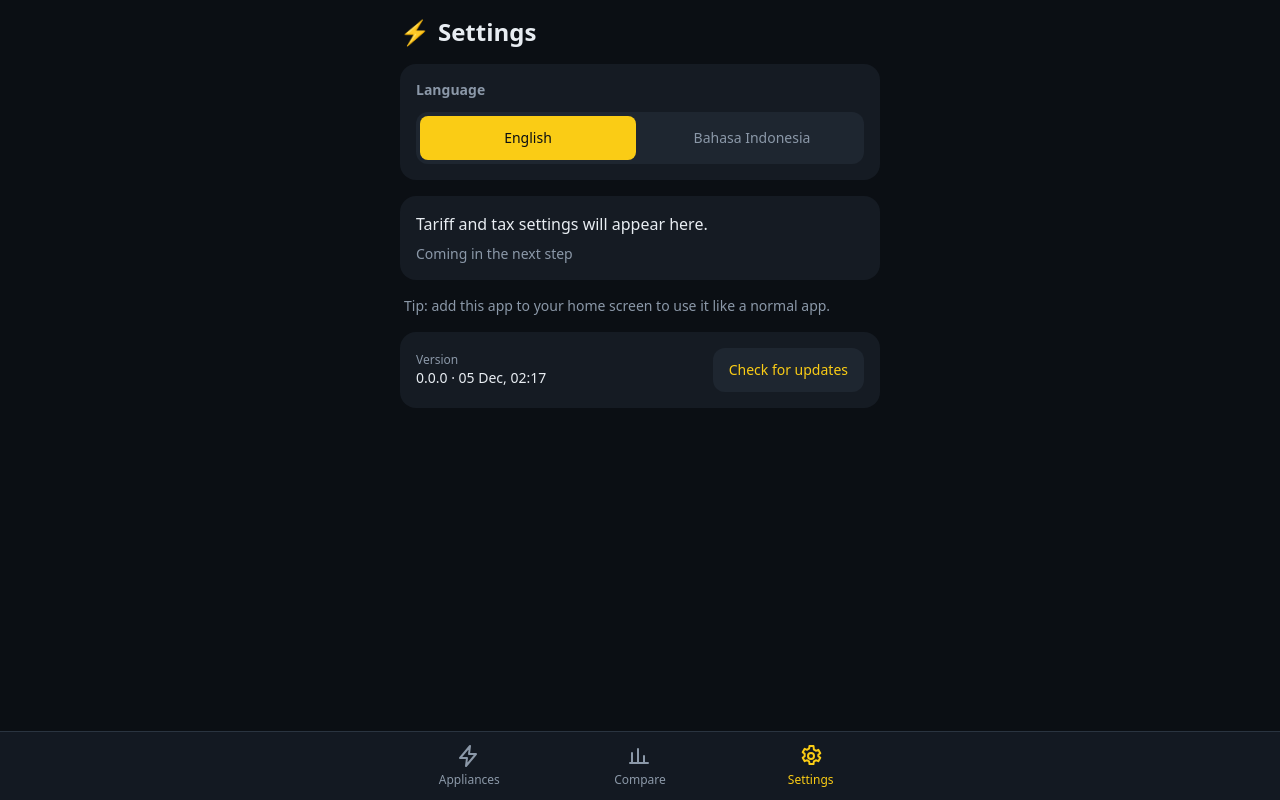
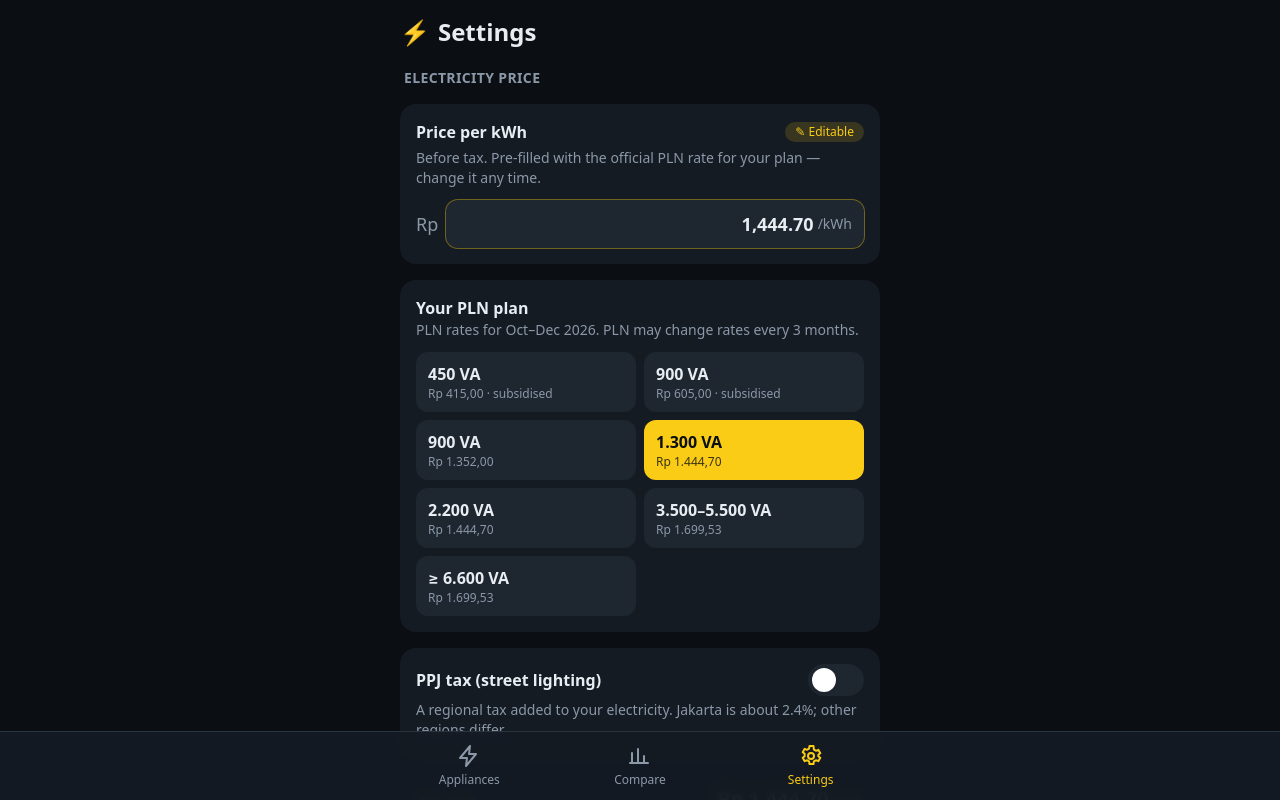
Before and after one commit to michaelygini-droid/electricity-App, a React (Vite) app: page / in a window 1280 px wide. Both pictures are taken after a click on the button "Settings". Shown: the top 800 px of the page. Built offline with nearby package versions, Linux system fonts and the light colour scheme.

Commit message:
Step 5: tariff settings (editable price, PLN plan picks, PPJ toggle, reset)
Co-Authored-By: Claude Opus 5.5 <noreply@anthropic.com>
Claude-Session: https://claude.ai/code/session_01Dih58DpCNZmpQSVV4FNJ8W

```diff
--- a/package.json
+++ b/package.json
@@ -1,7 +1,7 @@
 {
   "name": "electricity-app",
   "private": true,
-  "version": "0.4.1",
+  "version": "0.5.0",
   "type": "module",
   "scripts": {
     "dev": "vite",
--- a/src/components/NumberField.tsx
+++ b/src/components/NumberField.tsx
@@ -1,4 +1,4 @@
-import { useEffect, useState } from 'react'
+import { useState } from 'react'
 import { useI18n } from '../i18n'
 
 interface Props {
@@ -11,21 +11,27 @@ interface Props {
   label: string
   className?: string
   decimals?: number
+  /** Always show all decimals and thousands dots, e.g. 1.444,70 (for prices). */
+  money?: boolean
 }
 
 /**
  * A number box that is friendly on phones: opens the number keyboard,
  * accepts both "2.5" and "2,5", and only applies valid numbers.
  */
-export function NumberField({ value, onChange, min = 0, max = Infinity, suffix, label, className = '', decimals = 2 }: Props) {
+export function NumberField({ value, onChange, min = 0, max = Infinity, suffix, label, className = '', decimals = 2, money = false }: Props) {
   const { lang } = useI18n()
   // Indonesian uses a decimal comma: 2,5
-  const show = (v: number) => { const s = String(Number(v.toFixed(decimals))); return lang === 'id' ? s.replace('.', ',') : s }
-  const [text, setText] = useState(show(value))
-  const [focused, setFocused] = useState(false)
-
-  // Follow outside changes (e.g. the slider) while not typing.
-  useEffect(() => { if (!focused) setText(show(value)) }, [value, focused, lang]) // eslint-disable-line react-hooks/exhaustive-deps
+  const show = (v: number) => {
+    if (money) return v.toLocaleString(lang === 'id' ? 'id-ID' : 'en-US', { minimumFractionDigits: decimals, maximumFractionDigits: decimals })
+    const s = String(Number(v.toFixed(decimals)))
+    return lang === 'id' ? s.replace('.', ',') : s
+  }
+  // Plain text for editing (no thousands separators).
+  const edit = (v: number) => { const s = String(Number(v.toFixed(decimals))); return lang === 'id' ? s.replace('.', ',') : s }
+  // While typing we show exactly what was typed; otherwise always the saved value
+  // (so outside changes, like the slider or a plan button, show up immediately).
+  const [draft, setDraft] = useState<string | null>(null)
 
   const commit = (raw: string) => {
     const n = Number(raw.replace(',', '.'))
@@ -37,10 +43,10 @@ export function NumberField({ value, onChange, min = 0, max = Infinity, suffix,
       <span className="sr-only">{label}</span>
       <input
         inputMode="decimal"
-        value={text}
-        onFocus={(e) => { setFocused(true); e.target.select() }}
-        onBlur={() => { setFocused(false); setText(show(value)) }}
-        onChange={(e) => { setText(e.target.value); commit(e.target.value) }}
+        value={draft ?? show(value)}
+        onFocus={(e) => { setDraft(edit(value)); e.target.select() }}
+        onBlur={() => setDraft(null)}
+        onChange={(e) => { setDraft(e.target.value); commit(e.target.value) }}
         className="w-full min-w-0 bg-transparent py-2.5 text-right text-lg font-semibold tabular-nums outline-none"
       />
       {suffix && <span className="ml-1 shrink-0 text-sm text-muted">{suffix}</span>}
--- /dev/null
+++ b/src/components/TariffSettings.tsx
@@ -0,0 +1,106 @@
+import { PLN_PLANS, TARIFF_PERIOD, JAKARTA_PPJ, planByKey } from '../core/tariff'
+import { effectivePrice } from '../core/energy'
+import { useStore } from '../state/store'
+import { useI18n } from '../i18n'
+import { Card } from './Card'
+import { NumberField } from './NumberField'
+import { Toggle } from './Toggle'
+
+const rp2 = (v: number) => `Rp ${v.toLocaleString('id-ID', { minimumFractionDigits: 2, maximumFractionDigits: 2 })}`
+
+export function TariffSettings() {
+  const { data, dispatch } = useStore()
+  const { t, lang } = useI18n()
+  const tariff = data.tariff
+  const plan = planByKey(tariff.plan)
+  const set = (patch: Partial<typeof tariff>) => dispatch({ type: 'setTariff', patch })
+  const differsFromPlan = !plan || Math.abs(plan.rate - tariff.pricePerKwh) > 0.001
+
+  return (
+    <>
+      {/* Price */}
+      <Card>
+        <div className="mb-1 flex items-center justify-between">
+          <h2 className="font-semibold">{t.pricePerKwh}</h2>
+          <span className="rounded-full bg-accent/15 px-2.5 py-0.5 text-xs font-medium text-accent">✎ {t.editable}</span>
+        </div>
+        <p className="mb-3 text-sm text-muted">{t.priceHint}</p>
+        <div className="flex items-center gap-2">
+          <span className="text-lg text-muted">Rp</span>
+          <NumberField
+            value={tariff.pricePerKwh}
+            onChange={(v) => set({ pricePerKwh: v })}
+            max={100000}
+            suffix="/kWh"
+            label={t.pricePerKwh}
+            money
+            className="flex-1 ring-1 ring-accent/40"
+          />
+        </div>
+                {differsFromPlan && plan && (
+          <div className="mt-2 flex flex-wrap items-center justify-between gap-2 text-sm">
+            <span className="text-accent">✎ {t.customPrice}</span>
+            <button onClick={() => set({ pricePerKwh: plan.rate })} className="rounded-lg px-2 py-1 font-medium text-accent active:bg-surface-2">
+              ↺ {t.resetToPln} ({rp2(plan.rate)})
+            </button>
+          </div>
+        )}
+      </Card>
+
+      {/* Plan quick picks */}
+      <Card>
+        <h2 className="font-semibold">{t.yourPlan}</h2>
+        <p className="mb-3 text-sm text-muted">{t.ratesFrom} {TARIFF_PERIOD[lang]}. {t.ratesNote}</p>
+        <div className="grid grid-cols-2 gap-2">
+          {PLN_PLANS.map((p) => {
+            const active = tariff.plan === p.key
+            return (
+              <button
+                key={p.key}
+                onClick={() => set({ plan: p.key, pricePerKwh: p.rate })}
+                aria-pressed={active}
+                className={`rounded-xl px-3 py-2.5 text-left transition-colors ${active ? 'bg-accent text-bg' : 'bg-surface-2'}`}
+              >
+                <span className="block font-semibold">{p.va}</span>
+                <span className={`block text-xs tabular-nums ${active ? 'text-bg/80' : 'text-muted'}`}>
+                  {rp2(p.rate)}{p.subsidised && ` · ${t.subsidised}`}
+                </span>
+              </button>
+            )
+          })}
+        </div>
+      </Card>
+
+      {/* PPJ */}
+      <Card>
+        <div className="flex items-center justify-between gap-3">
+          <h2 className="font-semibold">{t.ppjTitle}</h2>
+          <Toggle on={tariff.ppjOn} onChange={(v) => set({ ppjOn: v })} label={t.ppjTitle} />
+        </div>
+        <p className="mt-1 text-sm text-muted">{t.ppjHint}</p>
+        {tariff.ppjOn && (
+          <div className="mt-3 flex items-center gap-2">
+            <NumberField value={tariff.ppjPercent} onChange={(v) => set({ ppjPercent: v })} max={100} suffix="%" label={t.ppjTitle} className="w-32" />
+            <button
+              onClick={() => set({ ppjPercent: JAKARTA_PPJ })}
+              className={`rounded-xl px-3 py-2.5 text-sm font-medium ${tariff.ppjPercent === JAKARTA_PPJ ? 'bg-accent text-bg' : 'bg-surface-2 text-accent'}`}
+            >
+              {t.ppjJakarta}
+            </button>
+          </div>
+        )}
+      </Card>
+
+      {/* Result */}
+      <div className="rounded-2xl border border-line px-4 py-3">
+        <div className="flex items-baseline justify-between gap-3">
+          <span className="text-muted">{t.youPay}</span>
+          <span className="text-xl font-bold whitespace-nowrap tabular-nums">
+            {rp2(effectivePrice(tariff))}<span className="text-sm font-normal text-muted">/kWh</span>
+          </span>
+        </div>
+        {tariff.ppjOn && <p className="text-right text-xs text-muted">{t.inclPpj} {String(tariff.ppjPercent).replace('.', lang === 'id' ? ',' : '.')}%</p>}
+      </div>
+    </>
+  )
+}
--- /dev/null
+++ b/src/components/Toggle.tsx
@@ -0,0 +1,14 @@
+/** iOS-style on/off switch with a large touch area. */
+export function Toggle({ on, onChange, label }: { on: boolean; onChange: (v: boolean) => void; label: string }) {
+  return (
+    <button
+      role="switch"
+      aria-checked={on}
+      aria-label={label}
+      onClick={() => onChange(!on)}
+      className={`relative h-8 w-14 shrink-0 rounded-full transition-colors ${on ? 'bg-save' : 'bg-surface-2'}`}
+    >
+      <span className={`absolute top-1 left-1 h-6 w-6 rounded-full bg-white shadow transition-transform ${on ? 'translate-x-6' : ''}`} />
+    </button>
+  )
+}
--- a/src/components/TotalsCard.tsx
+++ b/src/components/TotalsCard.tsx
@@ -67,7 +67,7 @@ export function TotalsCard({ items, tariff, onEditRate }: Props) {
         <button onClick={onEditRate} className="mt-4 flex w-full items-center justify-between rounded-xl border border-line px-3 py-2.5 text-sm active:bg-surface-2">
           <span className="text-muted">
             {t.rateNote}: <span className="text-text tabular-nums">{formatRupiahPrice(price)}/kWh</span>
-            {tariff.ppjPercent > 0 && <span> (+PPJ {tariff.ppjPercent}%)</span>}
+            {tariff.ppjOn && tariff.ppjPercent > 0 && <span> ({t.inclPpj} {String(tariff.ppjPercent).replace('.', lang === 'id' ? ',' : '.')}%)</span>}
           </span>
           <span className="font-medium text-accent">{t.editRate} ›</span>
         </button>
--- a/src/core/energy.ts
+++ b/src/core/energy.ts
@@ -20,7 +20,8 @@ export function totalKwhPerDay(list: Appliance[]): number {
 
 /** Price per kWh including PPJ tax. */
 export function effectivePrice(t: Tariff): number {
-  return t.pricePerKwh * (1 + Math.max(0, t.ppjPercent) / 100)
+  const ppj = t.ppjOn ? Math.max(0, t.ppjPercent) : 0
+  return t.pricePerKwh * (1 + ppj / 100)
 }
 
 export function costForKwh(kwh: number, t: Tariff): number {
--- a/src/core/tariff.ts
+++ b/src/core/tariff.ts
@@ -1,23 +1,41 @@
 import type { Tariff } from './types'
 
+export interface PlnPlan {
+  key: string
+  /** Short label, e.g. "1.300 VA". */
+  va: string
+  subsidised?: boolean
+  /** Rp per kWh before tax. */
+  rate: number
+}
+
 /**
- * PLN household tariffs (Rp/kWh, before tax), Oct–Dec 2026.
- * Source: news reports of PLN/ESDM's Q4 2026 decision (unchanged from Q3).
- * These are only defaults — the user can always edit the price.
+ * PLN household tariffs (Rp/kWh, before tax) for Oct–Dec 2026, unchanged
+ * from Q3 2026 per PLN/ESDM. These are only defaults — the price is always editable.
  */
-export const PLN_RATES = {
-  'R1-900-RTM': 1352.0,
-  'R1-1300': 1444.7,
-  'R1-2200': 1444.7,
-  'R2-3500-5500': 1699.53,
-  'R3-6600+': 1699.53,
-} as const
+export const PLN_PLANS: PlnPlan[] = [
+  { key: 'R1-450-S', va: '450 VA', subsidised: true, rate: 415 },
+  { key: 'R1-900-S', va: '900 VA', subsidised: true, rate: 605 },
+  { key: 'R1-900', va: '900 VA', rate: 1352 },
+  { key: 'R1-1300', va: '1.300 VA', rate: 1444.7 },
+  { key: 'R1-2200', va: '2.200 VA', rate: 1444.7 },
+  { key: 'R2-3500', va: '3.500–5.500 VA', rate: 1699.53 },
+  { key: 'R3-6600', va: '≥ 6.600 VA', rate: 1699.53 },
+]
 
-export type PlnPlan = keyof typeof PLN_RATES
+export const TARIFF_PERIOD = { en: 'Oct–Dec 2026', id: 'Okt–Des 2026' }
+
+export const DEFAULT_PLAN = 'R1-1300'
+
+export function planByKey(key: string): PlnPlan | undefined {
+  return PLN_PLANS.find((p) => p.key === key)
+}
 
 export const DEFAULT_TARIFF: Tariff = {
-  pricePerKwh: PLN_RATES['R1-1300'],
-  ppjPercent: 0,
+  pricePerKwh: planByKey(DEFAULT_PLAN)!.rate,
+  ppjPercent: 2.4,
+  ppjOn: false,
+  plan: DEFAULT_PLAN,
 }
 
 /** Typical PPJ for Jakarta, offered as a quick-fill. */
--- a/src/core/types.ts
+++ b/src/core/types.ts
@@ -27,6 +27,10 @@ export interface Appliance {
 export interface Tariff {
   /** Rupiah per kWh before tax. */
   pricePerKwh: number
-  /** PPJ (street lighting tax) percentage, e.g. 2.4. 0 = off. */
+  /** PPJ (street lighting tax) percentage, e.g. 2.4. */
   ppjPercent: number
+  /** Whether PPJ is added. Kept separate so the % is remembered when switched off. */
+  ppjOn: boolean
+  /** The chosen PLN plan. If the price differs from that plan's rate, it was edited by hand. */
+  plan: string
 }
--- a/src/i18n/en.ts
+++ b/src/i18n/en.ts
@@ -53,5 +53,24 @@ export const en = {
   rateNote: 'Price',
   editRate: 'Edit',
   monthShort: '/mo',
+  // Tariff
+  inclPpj: 'incl. PPJ',
+  tariff: 'Electricity price',
+  pricePerKwh: 'Price per kWh',
+  editable: 'Editable',
+  priceHint: 'Before tax. Pre-filled with the official PLN rate for your plan — change it any time.',
+  yourPlan: 'Your PLN plan',
+  subsidised: 'subsidised',
+  customPrice: 'Custom price',
+  resetToPln: 'Reset to PLN rate',
+  ratesFrom: 'PLN rates for',
+  ratesNote: 'PLN may change rates every 3 months.',
+  ppjTitle: 'PPJ tax (street lighting)',
+  ppjHint: 'A regional tax added to your electricity. Jakarta is about 2.4%; other regions differ.',
+  ppjJakarta: 'Jakarta 2.4%',
+  youPay: 'You pay',
+  data: 'Data',
+  resetAll: 'Reset everything to the example',
+  resetConfirm: 'Delete all your appliances and settings and start again from the example?',
 }
 export type Dict = typeof en
--- a/src/i18n/id.ts
+++ b/src/i18n/id.ts
@@ -55,4 +55,23 @@ export const id: Dict = {
   rateNote: 'Harga',
   editRate: 'Ubah',
   monthShort: '/bln',
+  // Tariff
+  inclPpj: 'termasuk PPJ',
+  tariff: 'Harga listrik',
+  pricePerKwh: 'Harga per kWh',
+  editable: 'Bisa diubah',
+  priceHint: 'Sebelum pajak. Diisi otomatis dengan tarif resmi PLN untuk golongan Anda — bisa diubah kapan saja.',
+  yourPlan: 'Golongan PLN Anda',
+  subsidised: 'bersubsidi',
+  customPrice: 'Harga manual',
+  resetToPln: 'Kembalikan ke tarif PLN',
+  ratesFrom: 'Tarif PLN periode',
+  ratesNote: 'PLN dapat mengubah tarif setiap 3 bulan.',
+  ppjTitle: 'Pajak PPJ (penerangan jalan)',
+  ppjHint: 'Pajak daerah yang ditambahkan ke listrik Anda. Jakarta sekitar 2,4%; daerah lain berbeda.',
+  ppjJakarta: 'Jakarta 2,4%',
+  youPay: 'Yang Anda bayar',
+  data: 'Data',
+  resetAll: 'Atur ulang semua ke contoh',
+  resetConfirm: 'Hapus semua peralatan dan pengaturan Anda lalu mulai lagi dari contoh?',
 }
--- a/src/screens/SettingsScreen.tsx
+++ b/src/screens/SettingsScreen.tsx
@@ -1,7 +1,9 @@
 import { useState } from 'react'
 import { Card } from '../components/Card'
+import { TariffSettings } from '../components/TariffSettings'
 import { APP_VERSION, checkForUpdates } from '../pwa'
 import { useI18n, type Lang } from '../i18n'
+import { useStore } from '../state/store'
 
 const langs: { code: Lang; label: string }[] = [
   { code: 'en', label: 'English' },
@@ -10,11 +12,16 @@ const langs: { code: Lang; label: string }[] = [
 
 export function SettingsScreen() {
   const { t, lang, setLang } = useI18n()
+  const { dispatch } = useStore()
   const [checking, setChecking] = useState(false)
+
   return (
     <div className="space-y-4">
+      <h2 className="px-1 pt-1 text-sm font-semibold tracking-wide text-muted uppercase">{t.tariff}</h2>
+      <TariffSettings />
+
+      <h2 className="px-1 pt-3 text-sm font-semibold tracking-wide text-muted uppercase">{t.language}</h2>
       <Card>
-        <h2 className="mb-3 text-sm font-semibold text-muted">{t.language}</h2>
         <div className="grid grid-cols-2 gap-2 rounded-xl bg-surface-2 p-1">
           {langs.map((l) => (
             <button
@@ -29,11 +36,8 @@ export function SettingsScreen() {
           ))}
         </div>
       </Card>
-      <Card>
-        <p>{t.settingsIntro}</p>
-        <p className="mt-2 text-sm text-muted">{t.comingSoon}</p>
-      </Card>
-      <p className="px-1 text-sm text-muted">{t.installHint}</p>
+
+      <h2 className="px-1 pt-3 text-sm font-semibold tracking-wide text-muted uppercase">App</h2>
       <Card className="flex items-center justify-between gap-3">
         <div className="min-w-0">
           <p className="text-xs text-muted">{t.version}</p>
@@ -47,6 +51,13 @@ export function SettingsScreen() {
           {checking ? t.checking : t.checkUpdates}
         </button>
       </Card>
+      <button
+        onClick={() => { if (confirm(t.resetConfirm)) dispatch({ type: 'reset' }) }}
+        className="w-full rounded-2xl border border-line py-3 text-sm text-cost active:bg-surface"
+      >
+        {t.resetAll}
+      </button>
+      <p className="px-1 text-sm text-muted">{t.installHint}</p>
     </div>
   )
 }
--- a/src/state/model.ts
+++ b/src/state/model.ts
@@ -60,10 +60,16 @@ export function reducer(state: AppData, action: Action): AppData {
 export function migrate(raw: unknown): AppData {
   const d = raw as Partial<AppData> | null
   if (!d || d.version !== 1 || !Array.isArray(d.current) || !Array.isArray(d.whatIf)) return INITIAL_DATA
+  const savedTariff: Partial<AppData['tariff']> = { ...d.tariff }
+  // Data saved before the PPJ on/off switch existed stored "off" as 0%.
+  if (savedTariff.ppjOn === undefined) {
+    savedTariff.ppjOn = (savedTariff.ppjPercent ?? 0) > 0
+    if (!savedTariff.ppjOn) delete savedTariff.ppjPercent
+  }
   return {
     ...INITIAL_DATA,
     ...d,
-    tariff: { ...INITIAL_DATA.tariff, ...d.tariff },
+    tariff: { ...INITIAL_DATA.tariff, ...savedTariff },
     upgrade: { ...INITIAL_DATA.upgrade, ...d.upgrade },
   } as AppData
 }
```
Also changed, not shown: 2 other files (tests, documents, lock files or other folders).
